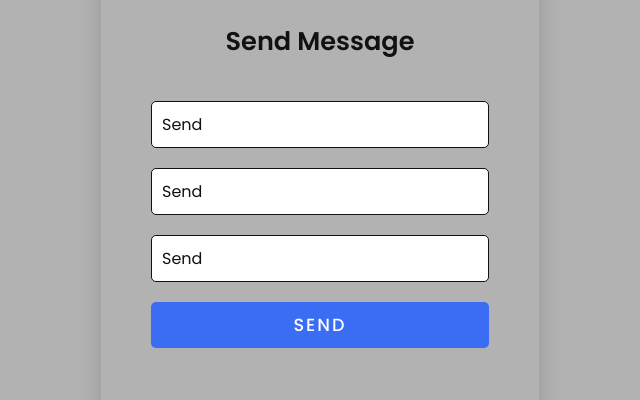
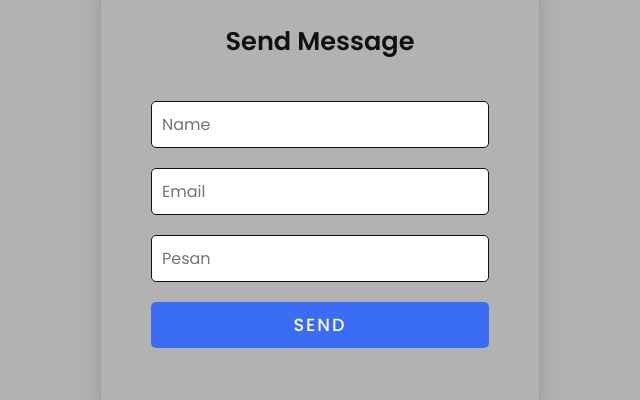
Before and after one commit to Mrfamou/web-rifki-smk, a plain HTML site: page index.html in a window 1280 px wide. Shown: the part 6106-6506 px from the top of the page, 320-960 px from the left. Drawn offline with nearby package versions, Linux system fonts and the light colour scheme; a script that the page names is missing; files whose address does not match are found by name.

Commit message:
Update index.html

```diff
--- a/index.html
+++ b/index.html
@@ -236,25 +236,25 @@
         <div class="row">
           <div class="contact-form reveal">
             <h3>Send Message</h3>
-            <p id="notification"></p>
+            <form action="post.php" methode="post">
             <div class="input-box">
               <div class="input-box">
-              <input type="text" name="Name" value="Send" placeholder="Name">
+              <input type="text" name="Name" value="" placeholder="Name">
             </div>
             <div class="input-box">
-              <input type="text" name="Email" value="Send" placeholder="Email">
+              <input type="text" name="Email" value="" placeholder="Email">
             </div>
             <div class="input-box">
                <div class="input-box">
-              <input type="text" name="Pesan" value="Send" placeholder="Pesan">
+              <input type="text" name="Pesan" value="" placeholder="Pesan">
             </div>
             <div class="input-box">
 
             </div>
             <div class="input-box">
-              <input type="submit" class="send-btn" name="Send" value="Send"/>
-              <form id="contact" method="post">
-            </div>
+              <input type="submit" class="send-btn" name="" value="Send"/>
+                 </form>
+             </div>
 
 
             </div>
```
